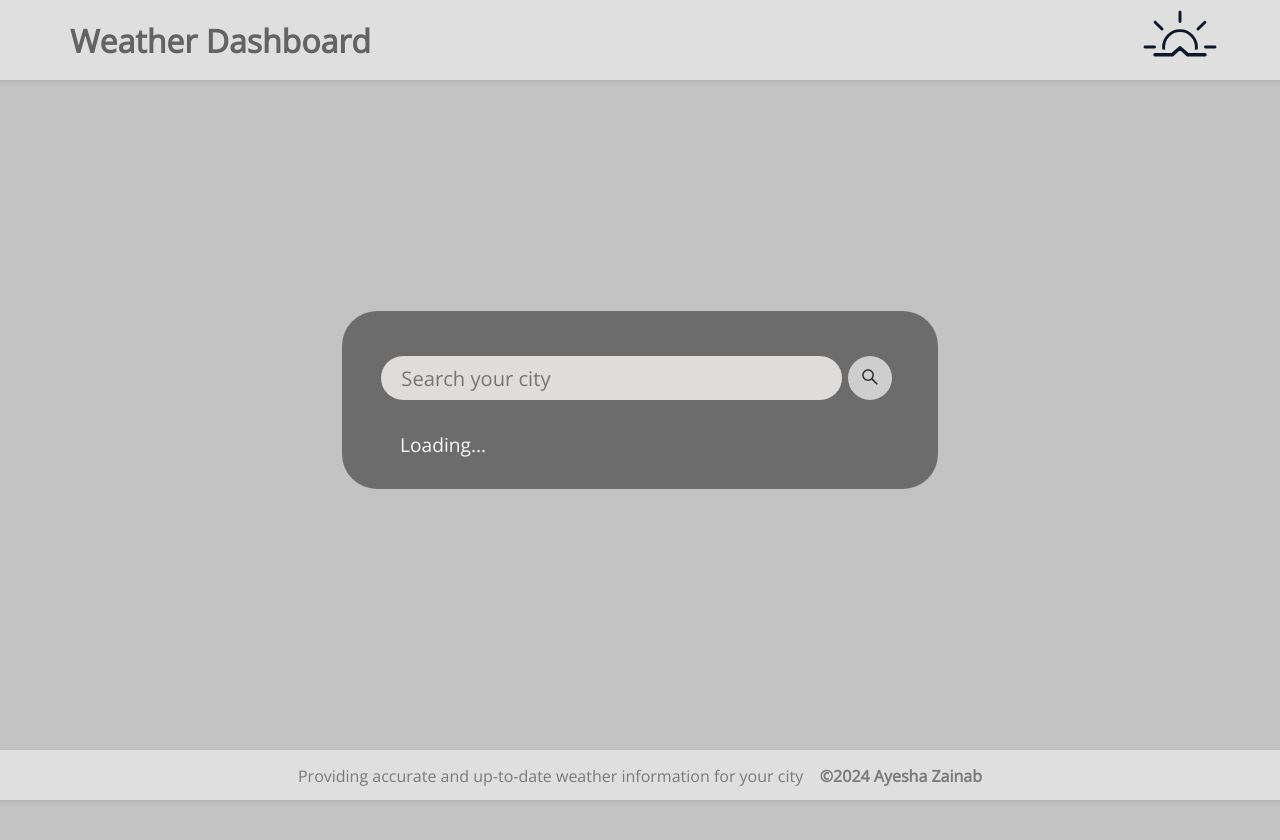
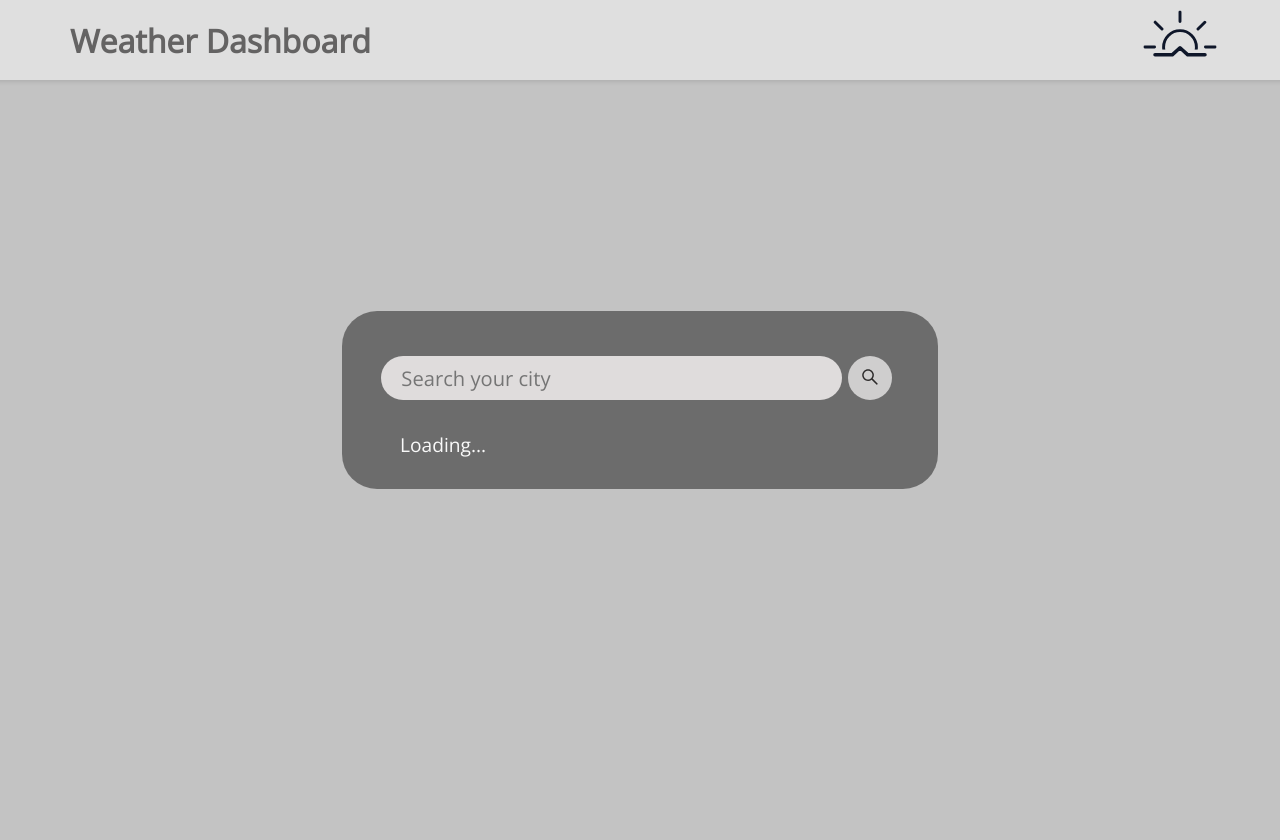
Before and after one commit to ayesha-xainab/Weather-Dashboard, a plain HTML site: page index.html in a window 1280 px wide. Drawn offline with nearby package versions, Linux system fonts and the light colour scheme; no server answers.

Commit message:
index.html
Removed footer tag.

```diff
--- a/index.html
+++ b/index.html
@@ -41,10 +41,6 @@
       <div class="wind">Wind speed: 6.2 km/h</div>
     </div>
   </div>
-    <footer>
-        <p>Providing accurate and up-to-date weather information for your city&nbsp;&nbsp;&nbsp;
-        <b>&copy;2024 Ayesha Zainab</b></p>
-    </footer>
 
 </body>
 
```
